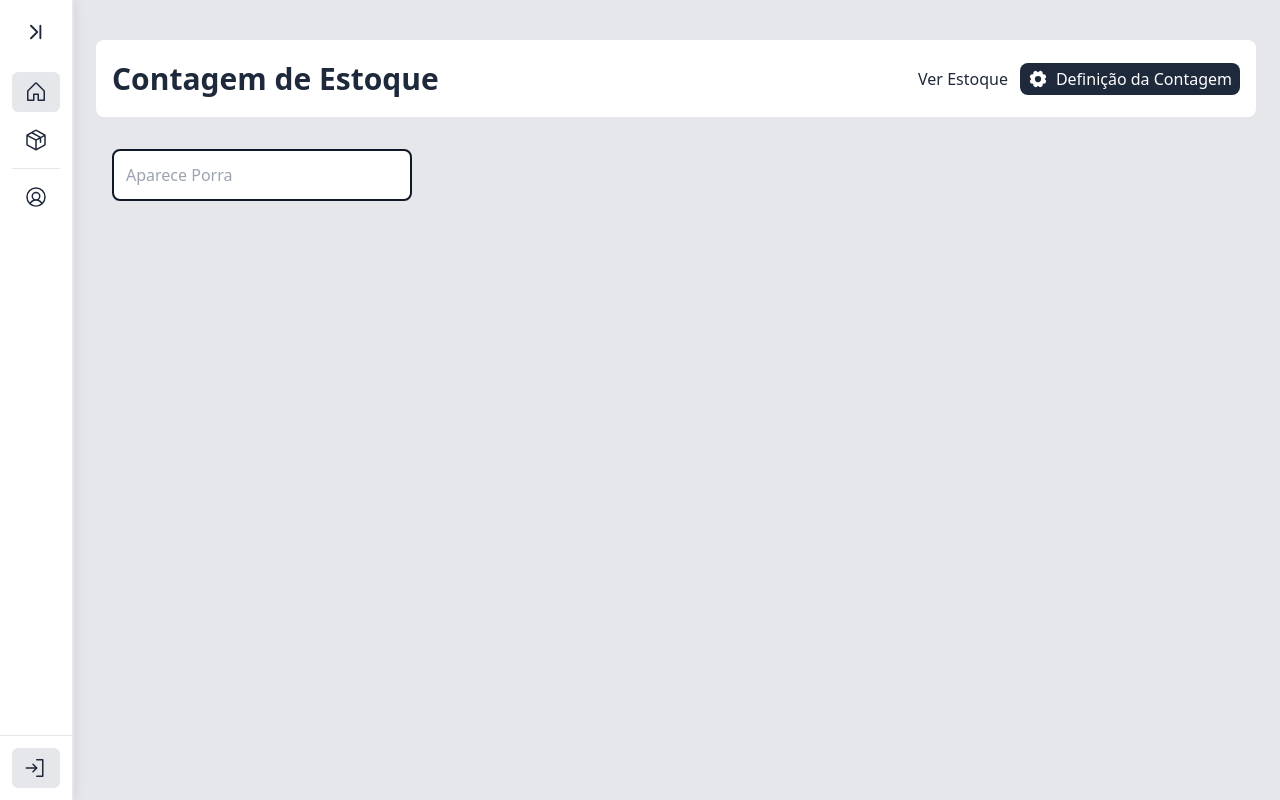
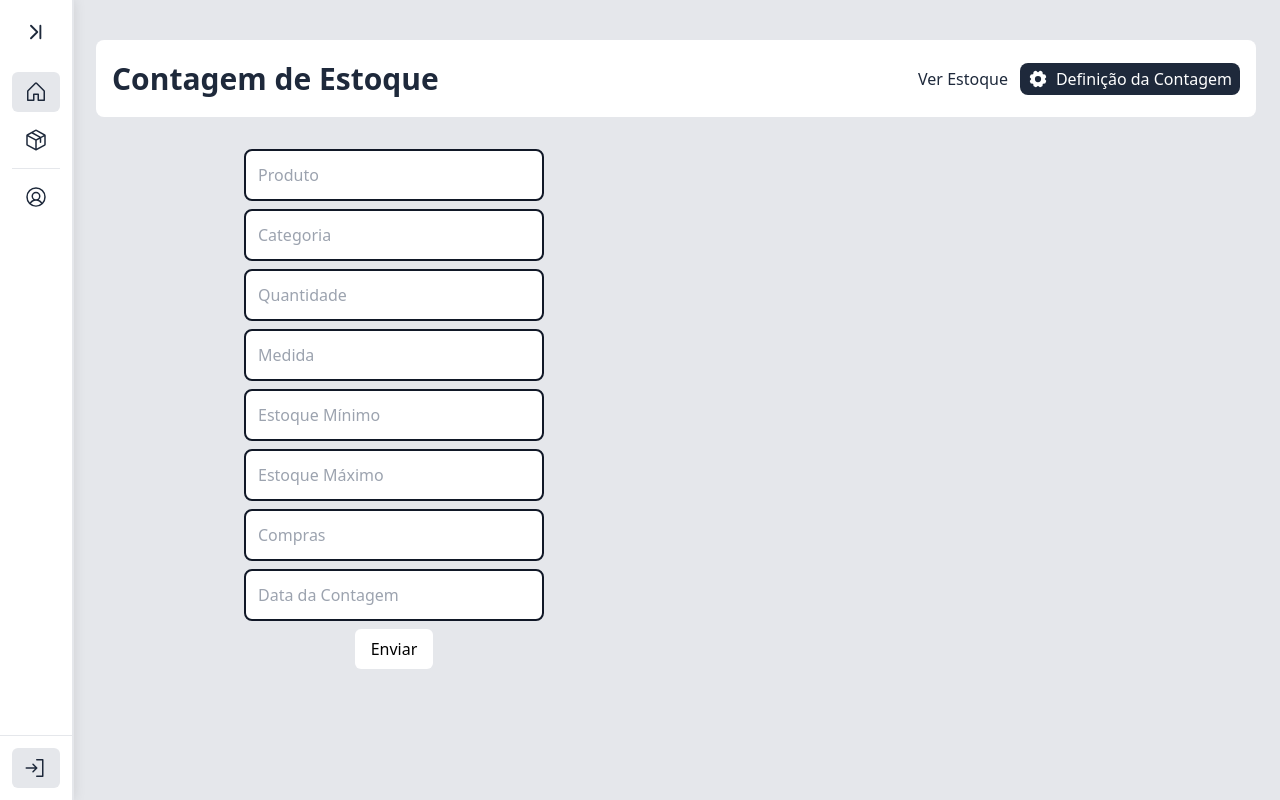
Before and after one commit to LuizLimaG/estoque, a Next.js app: page /stock/stockCount in a window 1280 px wide. Built offline with nearby package versions, Linux system fonts and the light colour scheme.

Commit message:
Firebase integration almost completed

```diff
--- a/src/app/stock/stockCount/page.tsx
+++ b/src/app/stock/stockCount/page.tsx
@@ -1,5 +1,6 @@
 import { Content } from "@/components/content";
 import { SectionHeader } from "@/components/sectionHeader";
+import { addProduct } from "@/data/firebase/firebaseController";
 import { Gear } from "@phosphor-icons/react/dist/ssr";
 
 export default function StockCount() {
@@ -16,14 +17,66 @@ export default function StockCount() {
 
       <section className="w-full h-full">
         <div className="w-full h-full p-4">
-          <div>
-            <input
-              type="text"
-              name=""
-              className="border-2 border-gray-900 p-3 w-[300px] rounded-lg"
-              placeholder="Aparece Porra"
-            />
-          </div>
+          <form
+            className="w-3/6 flex flex-col items-center gap-2"
+            action={addProduct}
+          >
+            <div className="w-full flex flex-wrap justify-center gap-2">
+              <input
+                type="text"
+                name="productName"
+                className="border-2 border-gray-900 p-3 w-[300px] rounded-lg"
+                placeholder="Produto"
+              />
+              <input
+                type="text"
+                name="productCategory"
+                className="border-2 border-gray-900 p-3 w-[300px] rounded-lg"
+                placeholder="Categoria"
+              />
+              <input
+                type="text"
+                name="productQuantity"
+                className="border-2 border-gray-900 p-3 w-[300px] rounded-lg"
+                placeholder="Quantidade"
+              />
+              <input
+                type="text"
+                name="productMeasure"
+                className="border-2 border-gray-900 p-3 w-[300px] rounded-lg"
+                placeholder="Medida"
+              />
+              <input
+                type="text"
+                name="productMinimumStock"
+                className="border-2 border-gray-900 p-3 w-[300px] rounded-lg"
+                placeholder="Estoque Mínimo"
+              />
+              <input
+                type="text"
+                name="productMaximumStock"
+                className="border-2 border-gray-900 p-3 w-[300px] rounded-lg"
+                placeholder="Estoque Máximo"
+              />
+              <input
+                type="text"
+                name="productShopping"
+                className="border-2 border-gray-900 p-3 w-[300px] rounded-lg"
+                placeholder="Compras"
+              />
+              <input
+                type="text"
+                name="productCountDate"
+                className="border-2 border-gray-900 p-3 w-[300px] rounded-lg"
+                placeholder="Data da Contagem"
+              />
+            </div>
+            <div>
+              <button className="text-black py-2 px-4 bg-white rounded-md">
+                Enviar
+              </button>
+            </div>
+          </form>
         </div>
       </section>
     </Content>
--- a/src/components/table/tableColumnContent.tsx
+++ b/src/components/table/tableColumnContent.tsx
@@ -1,7 +1,7 @@
 export function TableColumnContent({
     content
 } : {
-    content: string
+    content: React.ReactNode
 }) {
     return(
         <td className="whitespace-nowrap px-4 py-2 text-gray-700 first:text-gray-900 text-base">
--- a/src/components/table/tableHeaderLine.tsx
+++ b/src/components/table/tableHeaderLine.tsx
@@ -3,13 +3,14 @@ import { TableColumnHeader } from "./tableColumnHeader"
 export function TableHeaderLine() {
 
     const items = [
-        "Sei la",
-        "Sei la",
-        "Sei la",
-        "Sei la",
-        "Sei la",
-        "Sei la",
-        "Sei la",
+        "Produto",
+        "Categoria",
+        "Quantidade",
+        "Medida",
+        "Estoque Mínimo",
+        "Estoque Máximo",
+        "Compras",
+        "Data da Contagem"
     ]
 
     return(
--- a/src/components/table/tableLine.tsx
+++ b/src/components/table/tableLine.tsx
@@ -1,14 +1,44 @@
+import { collection, getDocs } from "firebase/firestore";
 import { TableColumnContent } from "./tableColumnContent";
+import { db } from "@/data/firebase/firebaseConfig";
 
-export function TableLine() {
+interface Product {
+  id: string;
+  nome: string;
+  categoria: string;
+  quantidade: number;
+  medida: string;
+  estoqueMinimo: number;
+  estoqueMaximo: number;
+  dataContagem: string;
+}
 
-  const items = ["Sei la", "Sei la", "Sei la", "Sei la", "Sei la", "Sei la", "Sei la"];
+export async function TableLine() {
+  const collectionRef = collection(db, "Produtos");
+  const stockCollectionSnapshot = await getDocs(collectionRef);
+  const productsList = stockCollectionSnapshot.docs.map((doc) => ({
+    ...doc.data(),
+    id: doc.id,
+  })) as Product[];
 
   return (
-    <tr className="even:bg-gray-50">
-      {items.map((item, index) => (
-        <TableColumnContent key={index} content={item} />
+    <>
+      {productsList.map((product) => (
+        <tr key={product.id} className="even:bg-gray-50">
+          <TableColumnContent content={product.nome} />
+          <TableColumnContent content={product.categoria} />
+          <TableColumnContent content={product.quantidade} />
+          <TableColumnContent content={product.medida} />
+          <TableColumnContent content={product.estoqueMinimo} />
+          <TableColumnContent content={product.estoqueMaximo} />
+          <TableColumnContent
+            content={
+              product.quantidade < product.estoqueMinimo ? "Necessária" : "OK"
+            }
+          />
+          <TableColumnContent content={product.dataContagem} />
+        </tr>
       ))}
-    </tr>
+    </>
   );
 }
--- /dev/null
+++ b/src/data/firebase/firebaseConfig.ts
@@ -0,0 +1,18 @@
+import { initializeApp } from "firebase/app";
+import { getFirestore } from "firebase/firestore";
+
+const firebaseConfig = {
+  apiKey: "AIzaSyCTJJ2_2ik-RWKdabNzLUKFxjKC1Mo1URU",
+  authDomain: "estoque-f052c.firebaseapp.com",
+  projectId: "estoque-f052c",
+  storageBucket: "estoque-f052c.firebasestorage.app",
+  messagingSenderId: "170058850726",
+  appId: "1:170058850726:web:0f81bcd765c87564462f67",
+  measurementId: "G-HMTFTQ61F1"
+};
+
+const app = initializeApp(firebaseConfig);
+const db = getFirestore(app)
+
+export { db }
+export default app
--- /dev/null
+++ b/src/data/firebase/firebaseController.ts
@@ -0,0 +1,22 @@
+'use server'
+import { addDoc, collection } from "firebase/firestore"
+import { db } from "./firebaseConfig"
+import { redirect } from "next/navigation"
+
+const addProduct = async (formData: any) => {
+    const collectionRef = collection(db, 'Produtos')
+    const docRef = await addDoc(collectionRef, {
+        nome: formData.get('productName'),
+        categoria: formData.get('productCategory'),
+        quantidade: formData.get('productQuantity'),
+        medida: formData.get('productMeasure'),
+        estoqueMinimo: formData.get('productMinimumStock'),
+        estoqueMaximo: formData.get('productMaximumStock'),
+        dataContagem: formData.get('productCountDate')
+    })
+    redirect('/stock')
+}
+
+export {
+    addProduct
+}
```
